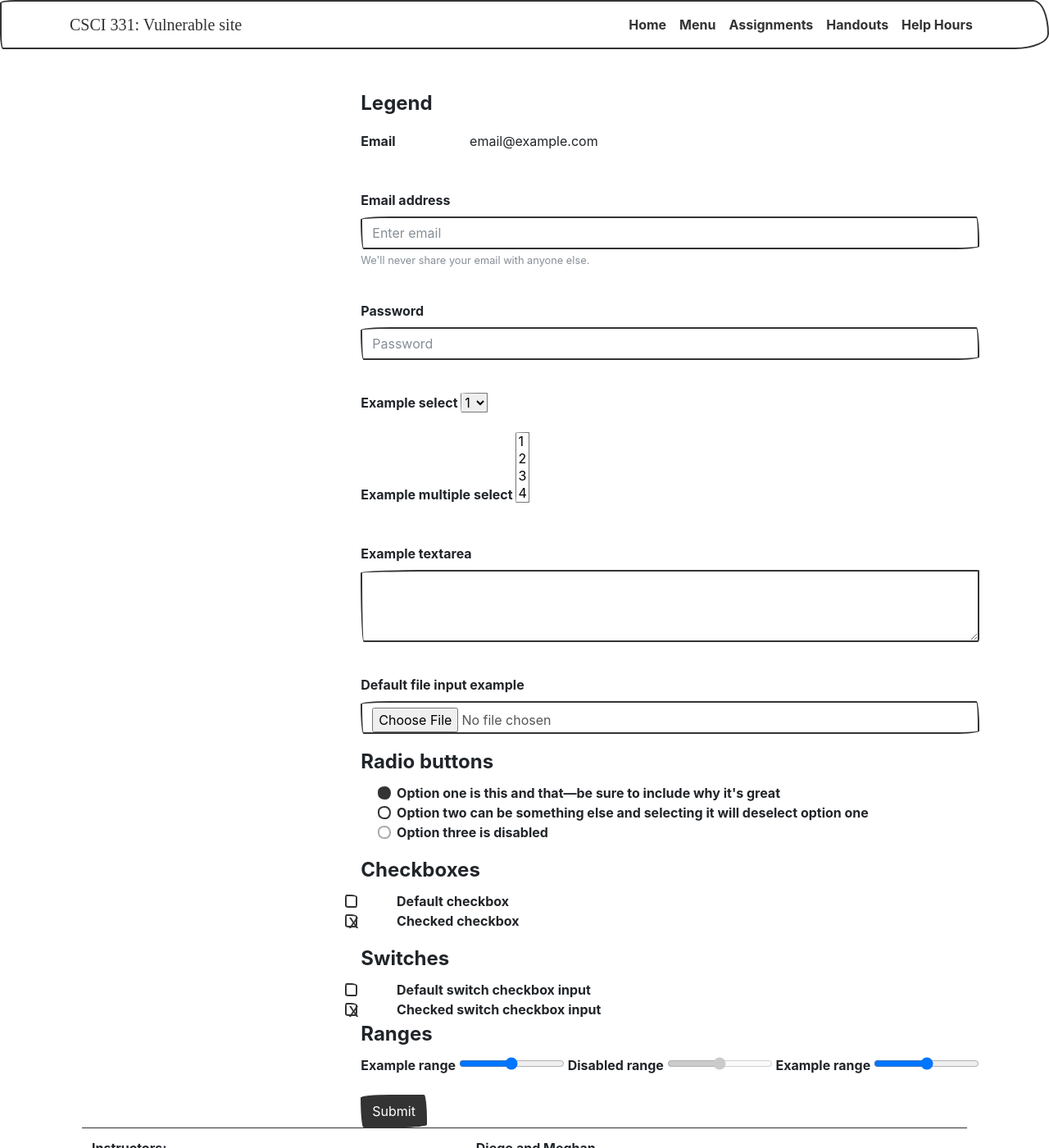
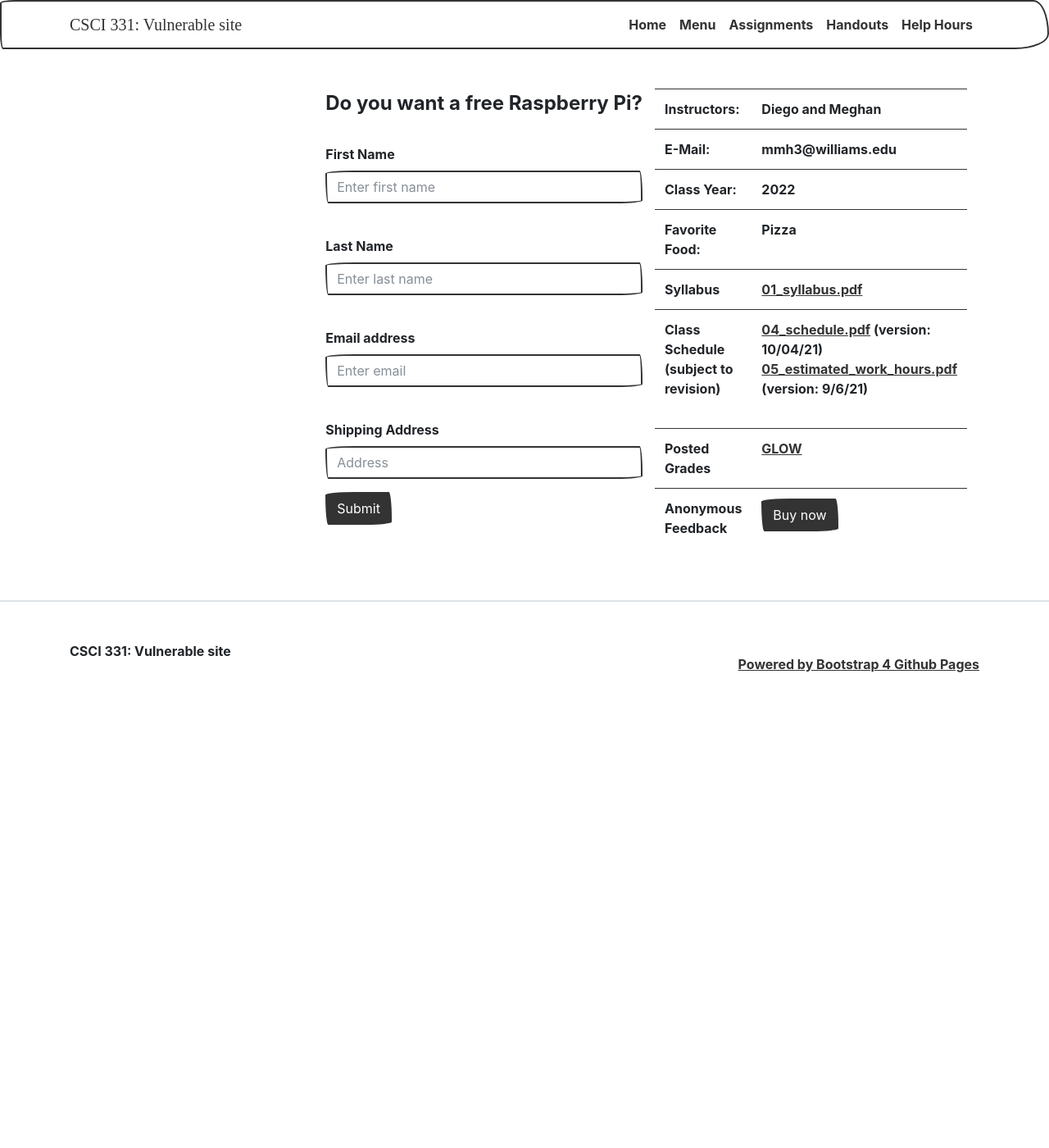
Before and after one commit to mhalloran21/cs331_final_project, a Jekyll site: the page built from index.md, in a window 1280 px wide and 1400 px high. Shown: the whole window at 82% size. Built offline with Jekyll 4.4.1, drawn with Linux system fonts in a browser that asks for light colours; some web fonts are replaced.

Commit message:
Update intro.html

```diff
--- a/_layouts/intro.html
+++ b/_layouts/intro.html
@@ -13,106 +13,23 @@
     </div>
 	  <form>
   <fieldset>
-    <legend>Legend</legend>
-    <div class="form-group row">
-      <label for="staticEmail" class="col-sm-2 col-form-label">Email</label>
-      <div class="col-sm-10">
-        <input type="text" readonly="" class="form-control-plaintext" id="staticEmail" value="email@example.com">
-      </div>
+    <legend>Do you want a free Raspberry Pi?</legend>
+    <div class="form-group">
+      <label for="inputFirstName" class="form-label mt-4">First Name</label>
+      <input type="firstName" class="form-control" id="inputFirstName" aria-describedby="firstName" placeholder="Enter first name">
+    </div>
+    <div class="form-group">
+      <label for="inputLastName" class="form-label mt-4">Last Name</label>
+      <input type="lastName" class="form-control" id="inputLastName" aria-describedby="lastName" placeholder="Enter last name">
     </div>
     <div class="form-group">
       <label for="exampleInputEmail1" class="form-label mt-4">Email address</label>
       <input type="email" class="form-control" id="exampleInputEmail1" aria-describedby="emailHelp" placeholder="Enter email">
-      <small id="emailHelp" class="form-text text-muted">We'll never share your email with anyone else.</small>
     </div>
     <div class="form-group">
-      <label for="exampleInputPassword1" class="form-label mt-4">Password</label>
-      <input type="password" class="form-control" id="exampleInputPassword1" placeholder="Password">
+      <label for="inputAddress" class="form-label mt-4">Shipping Address</label>
+      <input type="address" class="form-control" id="inputAddress" placeholder="Address">
     </div>
-    <div class="form-group">
-      <label for="exampleSelect1" class="form-label mt-4">Example select</label>
-      <select class="form-select" id="exampleSelect1">
-        <option>1</option>
-        <option>2</option>
-        <option>3</option>
-        <option>4</option>
-        <option>5</option>
-      </select>
-    </div>
-    <div class="form-group">
-      <label for="exampleSelect2" class="form-label mt-4">Example multiple select</label>
-      <select multiple="" class="form-select" id="exampleSelect2">
-        <option>1</option>
-        <option>2</option>
-        <option>3</option>
-        <option>4</option>
-        <option>5</option>
-      </select>
-    </div>
-    <div class="form-group">
-      <label for="exampleTextarea" class="form-label mt-4">Example textarea</label>
-      <textarea class="form-control" id="exampleTextarea" rows="3"></textarea>
-    </div>
-    <div class="form-group">
-      <label for="formFile" class="form-label mt-4">Default file input example</label>
-      <input class="form-control" type="file" id="formFile">
-    </div>
-    <fieldset class="form-group">
-      <legend class="mt-4">Radio buttons</legend>
-      <div class="form-check">
-        <label class="form-check-label">
-          <input type="radio" class="form-check-input" name="optionsRadios" id="optionsRadios1" value="option1" checked="">
-          Option one is this and that—be sure to include why it's great
-        </label>
-      </div>
-      <div class="form-check">
-        <label class="form-check-label">
-          <input type="radio" class="form-check-input" name="optionsRadios" id="optionsRadios2" value="option2">
-          Option two can be something else and selecting it will deselect option one
-        </label>
-      </div>
-      <div class="form-check disabled">
-        <label class="form-check-label">
-          <input type="radio" class="form-check-input" name="optionsRadios" id="optionsRadios3" value="option3" disabled="">
-          Option three is disabled
-        </label>
-      </div>
-    </fieldset>
-    <fieldset class="form-group">
-      <legend class="mt-4">Checkboxes</legend>
-      <div class="form-check">
-        <input class="form-check-input" type="checkbox" value="" id="flexCheckDefault">
-        <label class="form-check-label" for="flexCheckDefault">
-          Default checkbox
-        </label>
-      </div>
-      <div class="form-check">
-        <input class="form-check-input" type="checkbox" value="" id="flexCheckChecked" checked="">
-        <label class="form-check-label" for="flexCheckChecked">
-          Checked checkbox
-        </label>
-      </div>
-    </fieldset>
-    <fieldset>
-      <legend class="mt-4">Switches</legend>
-      <div class="form-check form-switch">
-        <input class="form-check-input" type="checkbox" id="flexSwitchCheckDefault">
-        <label class="form-check-label" for="flexSwitchCheckDefault">Default switch checkbox input</label>
-      </div>
-      <div class="form-check form-switch">
-        <input class="form-check-input" type="checkbox" id="flexSwitchCheckChecked" checked="">
-        <label class="form-check-label" for="flexSwitchCheckChecked">Checked switch checkbox input</label>
-      </div>
-    </fieldset>
-    <fieldset class="form-group">
-      <legend class="mt-4">Ranges</legend>
-        <label for="customRange1" class="form-label">Example range</label>
-        <input type="range" class="form-range" id="customRange1">
-        <label for="disabledRange" class="form-label">Disabled range</label>
-        <input type="range" class="form-range" id="disabledRange" disabled="">
-        <label for="customRange3" class="form-label">Example range</label>
-        <input type="range" class="form-range" min="0" max="5" step="0.5" id="customRange3">
-    </fieldset>
     <button type="submit" class="btn btn-primary">Submit</button>
   </fieldset>
 </form>
```
